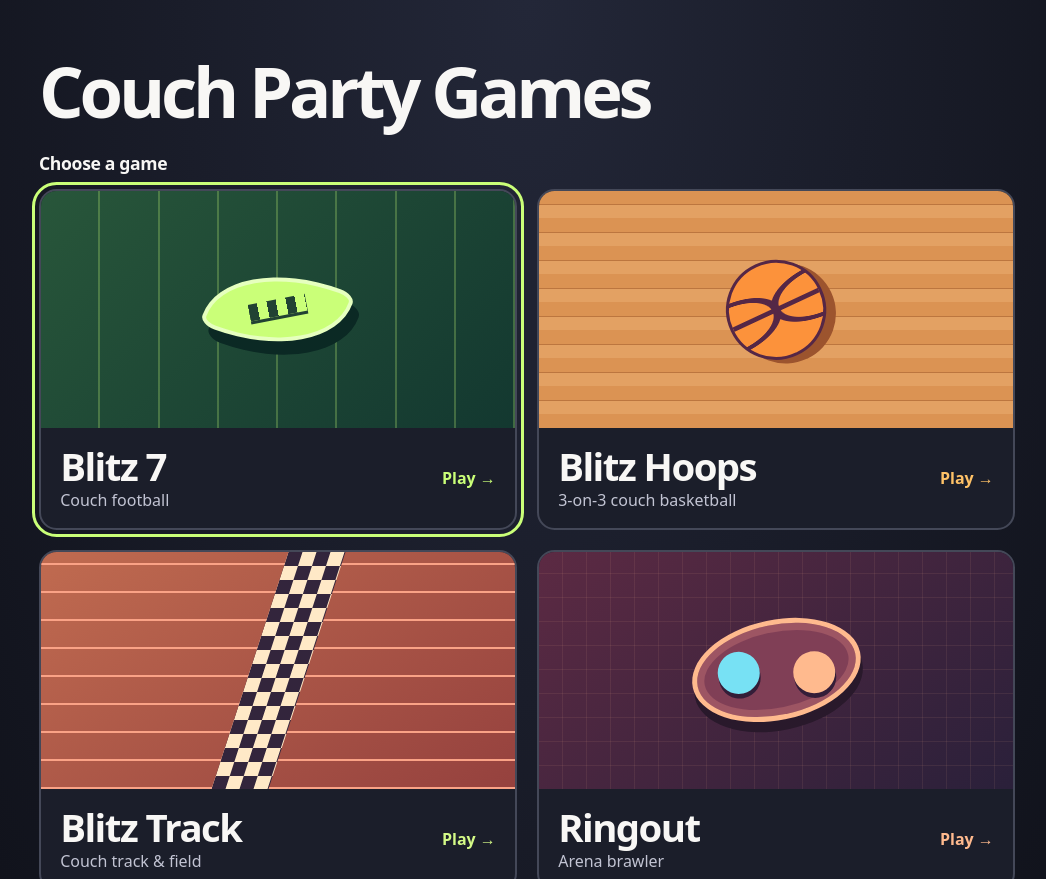
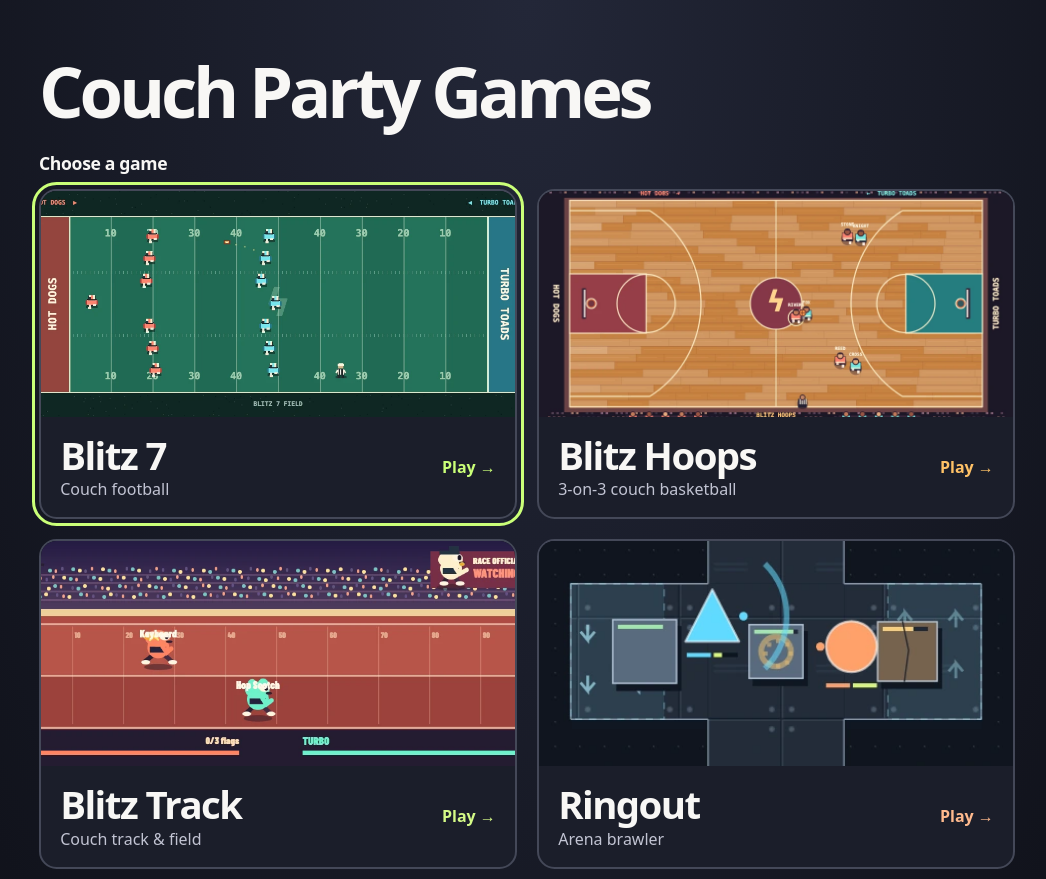
Before and after one commit to QUACKERWACKER/couch-party-games, a plain HTML site: page index.html in a window 1280 px wide. Shown: the top 879 px of the page, without its empty margins (113-1159 px from the left). Drawn offline with Linux system fonts and the light colour scheme; files whose address does not match are found by name.

Commit message:
Show gameplay screenshots on the game launcher

```diff
--- a/index.html
+++ b/index.html
@@ -68,114 +68,17 @@
     .game:focus { outline: 3px solid var(--accent); outline-offset: 4px; }
     .blitz { --accent: #caff78; }
     .track { --accent: #d4fa87; }
-    .track-art {
-      background:
-        repeating-linear-gradient(0deg, #faa286 0 2px, transparent 2px 28px),
-        linear-gradient(145deg, #c06b50, #95413e);
-    }
-    .finish-line {
-      width: 12%; height: 100%; transform: skewX(-18deg);
-      background: conic-gradient(#ffe9c7 25%, #33253c 0 50%, #ffe9c7 0 75%, #33253c 0) 0 0 / 28px 28px;
-    }
     .hoops { --accent: #ffc267; }
     .ringout { --accent: #ffba8e; }
     .bedrock { --accent: #67f2d3; }
-    .mine {
-      background:
-        repeating-linear-gradient(16deg, #0d10223b 0 9px, transparent 9px 28px),
-        linear-gradient(110deg, #21433e, #50324b 54%, #744a41);
+    .art {
+      display: block;
+      width: 100%;
+      height: auto;
+      aspect-ratio: 2.1 / 1;
+      object-fit: cover;
+      background: #141824;
     }
-    .crystal {
-      width: 28%;
-      aspect-ratio: 1;
-      background: linear-gradient(135deg, #fbe199 25%, #eda860 26% 58%, #b25e50 59%);
-      clip-path: polygon(50% 0, 87% 31%, 75% 75%, 50% 100%, 19% 74%, 10% 32%);
-      transform: rotate(14deg);
-    }
-
-    .art {
-      display: grid;
-      place-items: center;
-      aspect-ratio: 2 / 1;
-      min-height: 7rem;
-      overflow: hidden;
-    }
-
-    .field {
-      background:
-        repeating-linear-gradient(90deg, transparent 0 calc(12.5% - 2px), #caff7840 calc(12.5% - 2px) 12.5%),
-        linear-gradient(135deg, #28563a, #133830);
-    }
-
-    .football {
-      width: 29%;
-      aspect-ratio: 1.7;
-      display: grid;
-      place-items: center;
-      background: #caff78;
-      border: .25rem solid #e6ffbf;
-      border-radius: 90% 12% 90% 12%;
-      transform: rotate(20deg);
-      box-shadow: .65rem .65rem 0 #0b2924;
-    }
-
-    .football::after {
-      content: "";
-      width: 45%;
-      height: 24%;
-      background: repeating-linear-gradient(90deg, #214233 0 16%, transparent 16% 33%);
-      border-bottom: .2rem solid #214233;
-      transform: rotate(-31deg);
-    }
-
-    .hardwood {
-      background: repeating-linear-gradient(0deg, #db9353 0 14px, #e3a163 14px 27px, #bc763f 27px 28px);
-    }
-
-    .basketball {
-      width: 21%;
-      aspect-ratio: 1;
-      border-radius: 50%;
-      border: .23rem solid #552746;
-      background:
-        radial-gradient(ellipse at 0% 50%, transparent 32%, #552746 33% 38%, transparent 39%),
-        radial-gradient(ellipse at 100% 50%, transparent 32%, #552746 33% 38%, transparent 39%),
-        linear-gradient(transparent 47%, #552746 48% 52%, transparent 53%),
-        #fc923b;
-      box-shadow: .46rem .46rem 0 #9c542e;
-      transform: rotate(-25deg);
-    }
-
-    .arena {
-      background:
-        repeating-linear-gradient(0deg, transparent 0 23px, #ffba8e15 23px 24px),
-        repeating-linear-gradient(90deg, transparent 0 23px, #ffba8e15 23px 24px),
-        linear-gradient(140deg, #5c2a43, #2a203a);
-    }
-
-    .platform {
-      width: 36%;
-      aspect-ratio: 1.7;
-      position: relative;
-      border-radius: 50%;
-      border: .32rem solid #ffba8e;
-      background: #803f56;
-      box-shadow: 0 .65rem 0 #29192b, inset 0 0 0 .45rem #9d5563;
-      transform: rotate(-12deg);
-    }
-
-    .platform::before, .platform::after {
-      content: "";
-      position: absolute;
-      top: 21%;
-      width: 26%;
-      aspect-ratio: 1;
-      border-radius: 50%;
-      box-shadow: 0 .3rem 0 #341d38;
-    }
-
-    .platform::before { left: 14%; background: #77e1f4; }
-    .platform::after { top: 38%; right: 14%; background: #ffba8e; }
 
     .details { display: flex; align-items: center; justify-content: space-between; gap: .8rem; padding: 1rem 1.2rem; }
     .title { display: block; font-size: clamp(1.45rem, 3.5vw, 2.4rem); font-weight: 800; letter-spacing: -.04em; line-height: 1.15; }
@@ -184,7 +87,6 @@
 
     @media (max-width: 37rem) {
       nav { grid-template-columns: 1fr; }
-      .art { aspect-ratio: 2.8 / 1; }
     }
   </style>
 </head>
@@ -226,35 +128,35 @@
     <h2 class="games-heading" id="games-title">Choose a game</h2>
     <nav aria-labelledby="games-title">
       <a class="game blitz" data-game="blitz" href="/Blitz%207/game/" aria-labelledby="blitz-title" aria-describedby="blitz-genre">
-        <div class="art field" aria-hidden="true"><span class="football"></span></div>
+        <img class="art" src="./covers/blitz.webp" alt="Football teams lining up on the field" width="960" height="432" decoding="async">
         <div class="details">
           <div><span class="title" id="blitz-title">Blitz 7</span><span class="genre" id="blitz-genre">Couch football</span></div>
           <span class="play" aria-hidden="true">Play →</span>
         </div>
       </a>
       <a class="game hoops" data-game="hoops" href="/Blitz%20Hoops/" aria-labelledby="hoops-title" aria-describedby="hoops-genre">
-        <div class="art hardwood" aria-hidden="true"><span class="basketball"></span></div>
+        <img class="art" src="./covers/hoops.webp" alt="Two basketball teams on the hardwood court" width="960" height="500" decoding="async">
         <div class="details">
           <div><span class="title" id="hoops-title">Blitz Hoops</span><span class="genre" id="hoops-genre">3-on-3 couch basketball</span></div>
           <span class="play" aria-hidden="true">Play →</span>
         </div>
       </a>
       <a class="game track" data-game="track" href="/Blitz%20Track/" aria-labelledby="track-title" aria-describedby="track-genre">
-        <div class="art track-art" aria-hidden="true"><span class="finish-line"></span></div>
+        <img class="art" src="./covers/track.webp" alt="Two runners racing in a packed track stadium" width="960" height="350" loading="lazy" decoding="async">
         <div class="details">
           <div><span class="title" id="track-title">Blitz Track</span><span class="genre" id="track-genre">Couch track &amp; field</span></div>
           <span class="play" aria-hidden="true">Play →</span>
         </div>
       </a>
       <a class="game ringout" data-game="ringout" href="/Ringout/" aria-labelledby="ringout-title" aria-describedby="ringout-genre">
-        <div class="art arena" aria-hidden="true"><span class="platform"></span></div>
+        <img class="art" src="./covers/ringout.webp" alt="Two fighters facing off in a Ringout arena" width="462" height="220" loading="lazy" decoding="async">
         <div class="details">
           <div><span class="title" id="ringout-title">Ringout</span><span class="genre" id="ringout-genre">Arena brawler</span></div>
           <span class="play" aria-hidden="true">Play →</span>
         </div>
       </a>
       <a class="game bedrock" data-game="bedrock" href="/Bedrock/" aria-labelledby="bedrock-title" aria-describedby="bedrock-genre">
-        <div class="art mine" aria-hidden="true"><span class="crystal"></span></div>
+        <img class="art" src="./covers/bedrock.webp" alt="Miners digging for ore between two underground bases" width="1248" height="700" loading="lazy" decoding="async">
         <div class="details">
           <div><span class="title" id="bedrock-title">Bedrock Rivals</span><span class="genre" id="bedrock-genre">Mining tycoon versus</span></div>
           <span class="play" aria-hidden="true">Play →</span>
```
Also changed, not shown: covers/bedrock.webp (added), covers/blitz.webp (added), covers/hoops.webp (added), covers/ringout.webp (added), covers/track.webp (added), 2 other files.
